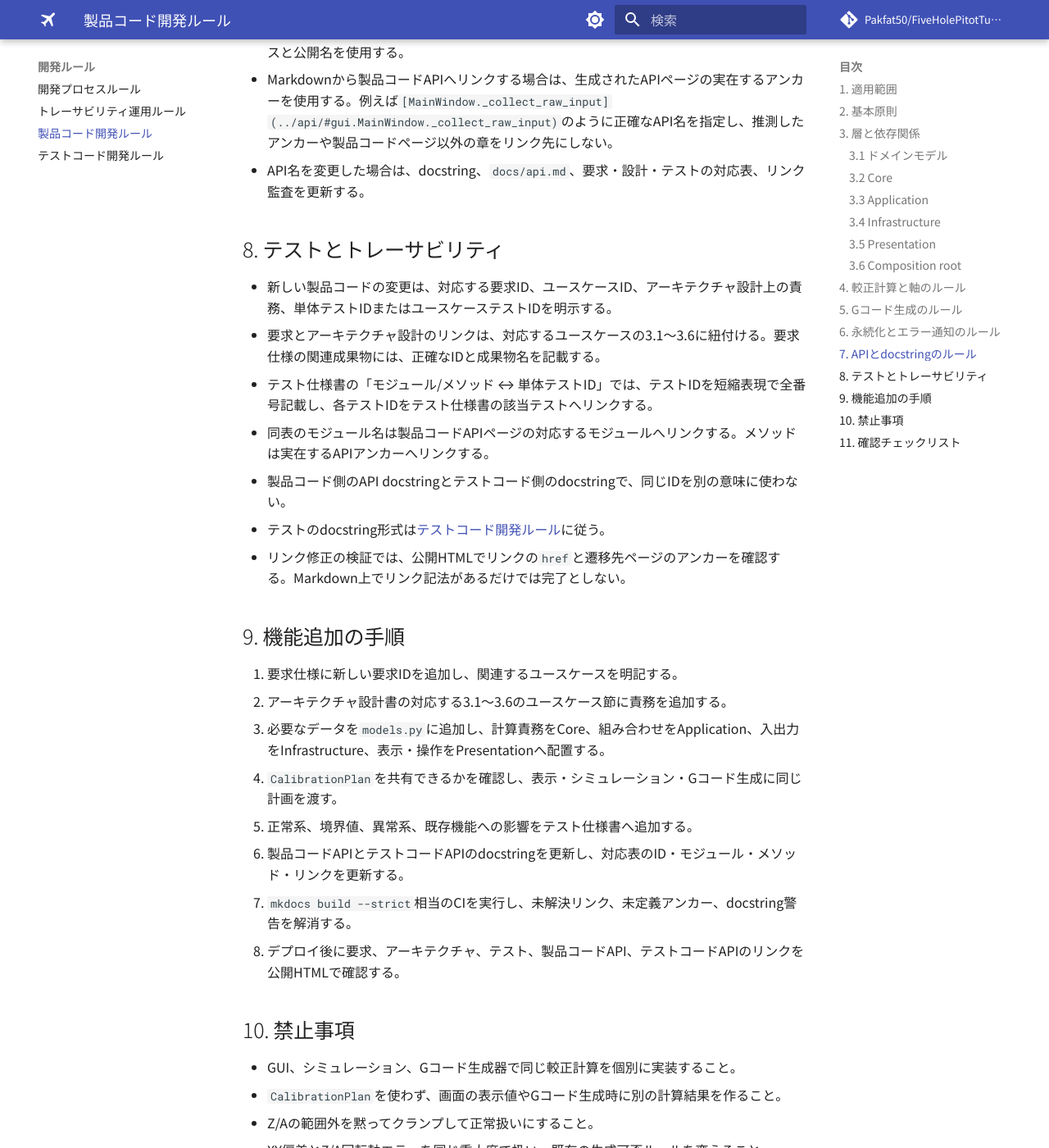
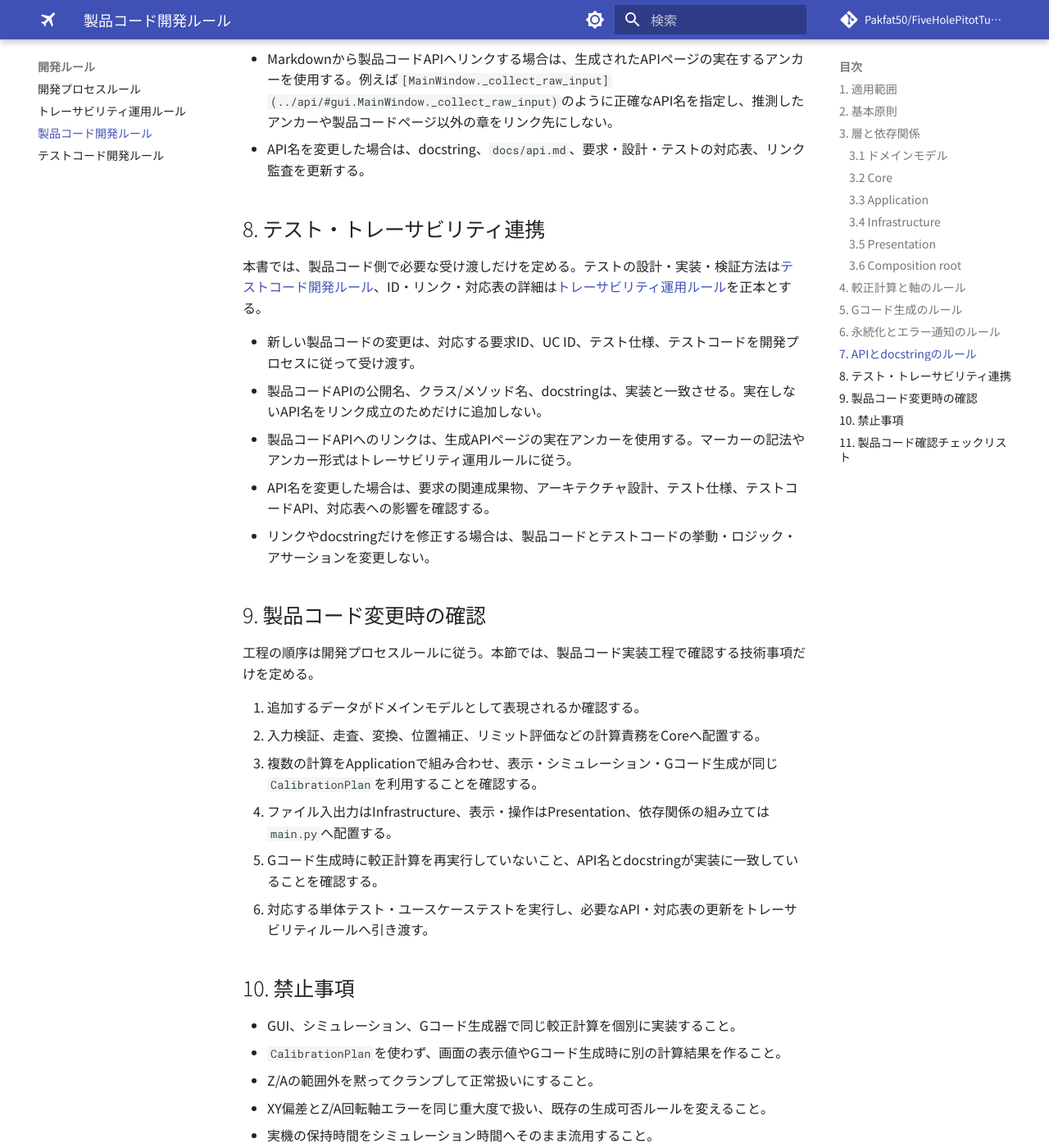
Before and after one commit to Pakfat50/FiveHolePitotTubeCalibration, an MkDocs documentation site: the page built from docs/product_code_guideline.md, in a window 1280 px wide and 1400 px high, scrolled down 5813 px. Shown: the whole window at 82% size. Built offline with MkDocs 1.6.1 and Material for MkDocs 9.7.7, drawn with Linux system fonts in a browser that asks for light colours; comment, search, counter and statistics services are not loaded; some of the changed text lies outside the part shown.

Commit message:
docs: focus product rules on implementation responsibilities

```diff
--- a/docs/product_code_guideline.md
+++ b/docs/product_code_guideline.md
@@ -1,6 +1,6 @@
 # 製品コード開発ルール
 
-本書は、現在の製品コードの実装と設計上の責務に基づく開発ルールである。機能追加・不具合修正・APIドキュメント更新を行う際は、本書と[トレーサビリティ運用ルール](traceability_rules.md)を併用する。工程の順序は[開発プロセスルール](development_process_guideline.md)に従う。
+本書は、現在の製品コードの実装と設計上の責務に基づく技術ルールである。工程の順序は[開発プロセスルール](development_process_guideline.md)、ID・リンク・対応表は[トレーサビリティ運用ルール](traceability_rules.md)を正本とする。
 
 製品コードの実装を変更しないドキュメント修正では、製品コードに合わせてドキュメント・リンク・対応表を修正する。リンク切れや対応表の不整合を直すために、製品コードの挙動を変更してはならない。
 
@@ -135,26 +135,26 @@
 - Markdownから製品コードAPIへリンクする場合は、生成されたAPIページの実在するアンカーを使用する。例えば`[[API:gui.MainWindow._collect_raw_input]]`のように正確なAPI名を指定し、推測したアンカーや製品コードページ以外の章をリンク先にしない。
 - API名を変更した場合は、docstring、`docs/api.md`、要求・設計・テストの対応表、リンク監査を更新する。
 
-## 8. テストとトレーサビリティ
+## 8. テスト・トレーサビリティ連携
 
-- 新しい製品コードの変更は、対応する要求ID、ユースケースID、アーキテクチャ設計上の責務、単体テストIDまたはユースケーステストIDを明示する。
-- 要求とアーキテクチャ設計のリンクは、対応するユースケースの3.1〜3.6に紐付ける。要求仕様の関連成果物には、正確なIDと成果物名を記載する。
-- テスト仕様書の「モジュール/メソッド ↔ 単体テストID」では、テストIDを短縮表現で全番号記載し、各テストIDをテスト仕様書の該当テストへリンクする。
-- 同表のモジュール名は製品コードAPIページの対応するモジュールへリンクする。メソッドは実在するAPIアンカーへリンクする。
-- 製品コード側のAPI docstringとテストコード側のdocstringで、同じIDを別の意味に使わない。
-- テストのdocstring形式は[テストコード開発ルール](test_doxygen_guideline.md)に従う。
-- リンク修正の検証では、公開HTMLでリンクの`href`と遷移先ページのアンカーを確認する。Markdown上でリンク記法があるだけでは完了としない。
+本書では、製品コード側で必要な受け渡しだけを定める。テストの設計・実装・検証方法は[テストコード開発ルール](test_doxygen_guideline.md)、ID・リンク・対応表の詳細は[トレーサビリティ運用ルール](traceability_rules.md)を正本とする。
 
-## 9. 機能追加の手順
+- 新しい製品コードの変更は、対応する要求ID、UC ID、テスト仕様、テストコードを開発プロセスに従って受け渡す。
+- 製品コードAPIの公開名、クラス/メソッド名、docstringは、実装と一致させる。実在しないAPI名をリンク成立のためだけに追加しない。
+- 製品コードAPIへのリンクは、生成APIページの実在アンカーを使用する。マーカーの記法やアンカー形式はトレーサビリティ運用ルールに従う。
+- API名を変更した場合は、要求の関連成果物、アーキテクチャ設計、テスト仕様、テストコードAPI、対応表への影響を確認する。
+- リンクやdocstringだけを修正する場合は、製品コードとテストコードの挙動・ロジック・アサーションを変更しない。
 
-1. 要求仕様に新しい要求IDを追加し、関連するユースケースを明記する。
-2. アーキテクチャ設計書の対応する3.1〜3.6のユースケース節に責務を追加する。
-3. 必要なデータを`models.py`に追加し、計算責務をCore、組み合わせをApplication、入出力をInfrastructure、表示・操作をPresentationへ配置する。
-4. `CalibrationPlan`を共有できるかを確認し、表示・シミュレーション・Gコード生成に同じ計画を渡す。
-5. 正常系、境界値、異常系、既存機能への影響をテスト仕様書へ追加する。
-6. 製品コードAPIとテストコードAPIのdocstringを更新し、対応表のID・モジュール・メソッド・リンクを更新する。
-7. `mkdocs build --strict`相当のCIを実行し、未解決リンク、未定義アンカー、docstring警告を解消する。
-8. デプロイ後に要求、アーキテクチャ、テスト、製品コードAPI、テストコードAPIのリンクを公開HTMLで確認する。
+## 9. 製品コード変更時の確認
+
+工程の順序は開発プロセスルールに従う。本節では、製品コード実装工程で確認する技術事項だけを定める。
+
+1. 追加するデータがドメインモデルとして表現されるか確認する。
+2. 入力検証、走査、変換、位置補正、リミット評価などの計算責務をCoreへ配置する。
+3. 複数の計算をApplicationで組み合わせ、表示・シミュレーション・Gコード生成が同じ`CalibrationPlan`を利用することを確認する。
+4. ファイル入出力はInfrastructure、表示・操作はPresentation、依存関係の組み立ては`main.py`へ配置する。
+5. Gコード生成時に較正計算を再実行していないこと、API名とdocstringが実装に一致していることを確認する。
+6. 対応する単体テスト・ユースケーステストを実行し、必要なAPI・対応表の更新をトレーサビリティルールへ引き渡す。
 
 ## 10. 禁止事項
 
@@ -168,16 +168,14 @@
 - APIアンカーを推測してリンクを作ること、または公開サイトの絶対URLをソースへ埋め込むこと。
 - リンク切れの修正を理由に、製品コードやテストコードのロジックを変更すること。
 
-## 11. 確認チェックリスト
+## 11. 製品コード確認チェックリスト
 
-- [ ] 要求ID・ユースケースID・テストIDを新規採番または既存IDの再利用なしで整理した。
-- [ ] 要求の関連成果物に正確なIDと成果物名を記載した。
-- [ ] 要求から対応ユースケースのアーキテクチャ設計3.1〜3.6へリンクした。
-- [ ] 計算ロジックを正しい層へ配置し、既存の責務を複製していない。
-- [ ] `CalibrationPlan`が表示・シミュレーション・Gコード生成で共有されている。
-- [ ] 単位、軸、角度変換順序、境界条件、エラー判定をテストで確認した。
-- [ ] Gコードの初期化、同時4軸移動、保持、丸め、最終点後の動作を確認した。
-- [ ] 設定の全項目検証と部分適用禁止を確認した。
-- [ ] 製品コードAPI・テストコードAPIのdocstringと対応表を更新した。
-- [ ] 公開HTML上でリンク先ページとアンカーが意図どおりであることを確認した。
-- [ ] `mkdocs build --strict`相当のCIが成功している。
+- [ ] 製品コードの変更責務を正しい層へ配置した。
+- [ ] GUI、シミュレーション、Gコード生成器に計算を重複実装していない。
+- [ ] `CalibrationPlan`を表示・シミュレーション・Gコード生成で共有している。
+- [ ] 単位、軸、角度変換順序、境界、エラー判定が実装とテストで一致している。
+- [ ] 設定の部分適用、Z/Aの黙ったクランプ、不要な最終ホームを追加していない。
+- [ ] 製品コードAPIの公開名とdocstringが実装と一致している。
+- [ ] 対応する単体テスト・ユースケーステストが成功している。
+- [ ] docs-only変更では製品コード・テストコードを変更していない。
+- [ ] ID・リンク・対応表はトレーサビリティ運用ルール、工程・CI・公開確認は開発プロセスルールに従って確認した。
```
